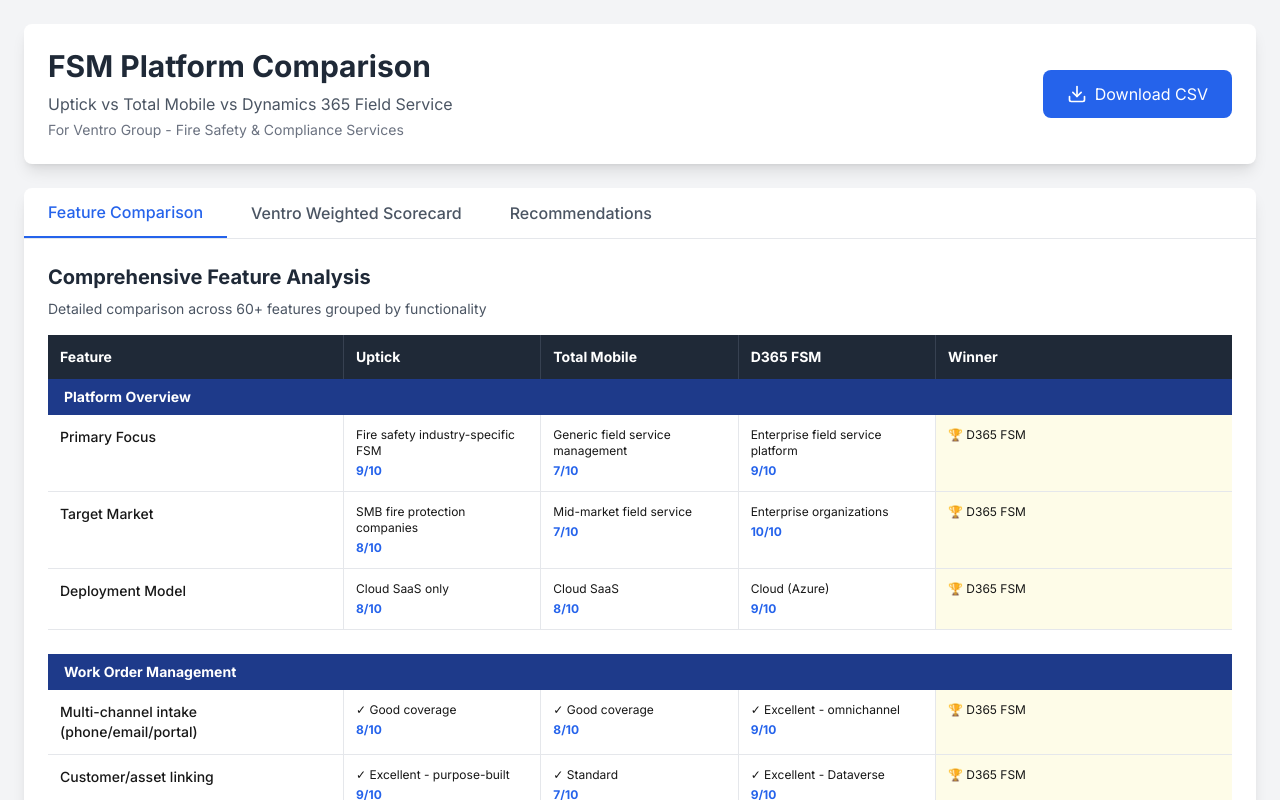
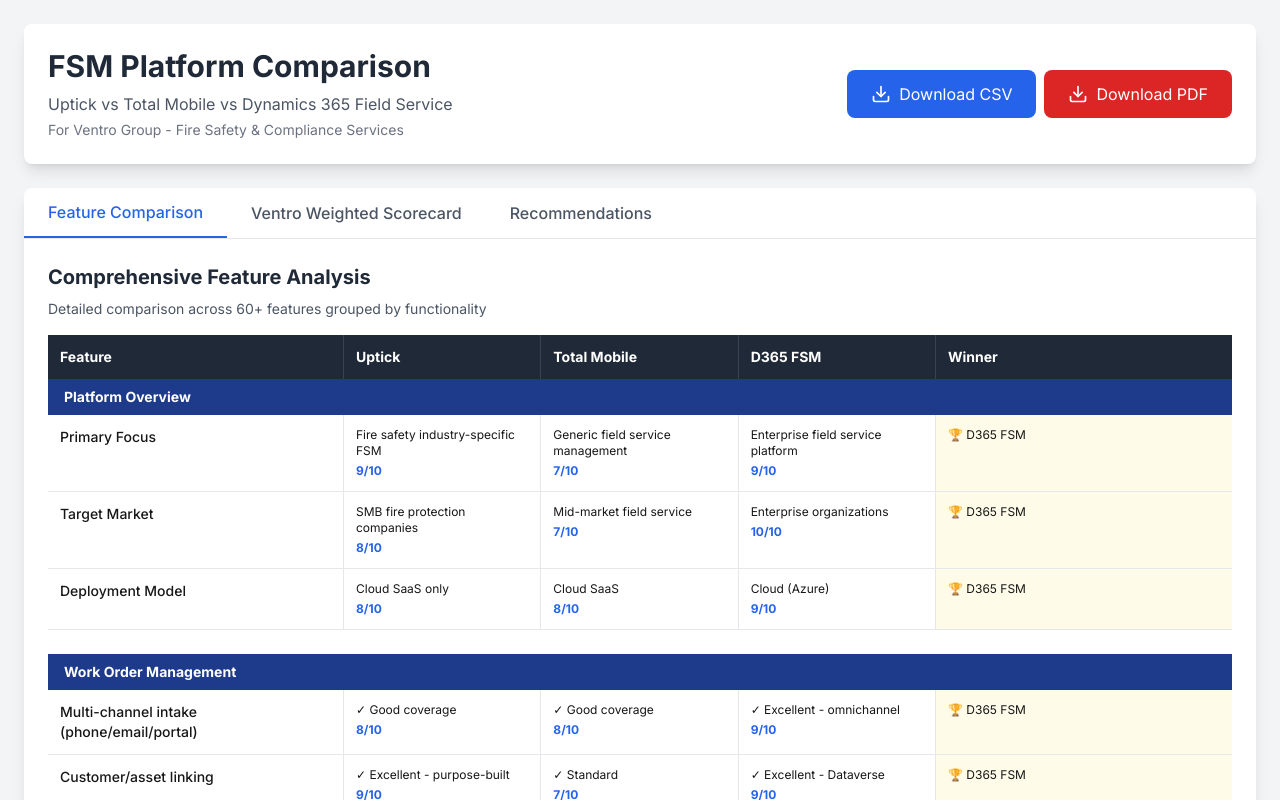
Before and after one commit to realavalanche/fsm, a Next.js app: page / in a window 1280 px wide. Built offline with nearby package versions, Linux system fonts and the light colour scheme.

Commit message:
download feature added

```diff
--- a/src/app/page.tsx
+++ b/src/app/page.tsx
@@ -7,6 +7,7 @@
 
 const FSMComparison = () => {
   const [activeTab, setActiveTab] = useState("overview");
+  const [isDownloadingPDF, setIsDownloadingPDF] = useState(false);
 
   // Comprehensive comparison data
   const overviewData = [
@@ -615,7 +616,7 @@
       },
       {
         scenario: "Scenario 2: Uptick Interim → D365 (10-11 months)",
-        recommendation: "RECOMMENDED",
+        recommendation: "Recommended",
         reasoning:
           "Best of both worlds - immediate fire compliance + long-term enterprise platform. Uptick (Month 1-4) provides relief, D365 (Month 10-11) provides scale.",
       },
@@ -728,6 +729,44 @@
     URL.revokeObjectURL(url);
   };
 
+  const downloadPDF = async () => {
+    if (isDownloadingPDF) return; // Prevent multiple downloads
+
+    setIsDownloadingPDF(true);
+    try {
+      const response = await fetch('http://localhost:8000/generate-pdf', {
+        method: 'POST',
+        headers: {
+          'Content-Type': 'application/json',
+        },
+        body: JSON.stringify({
+          activeTab: activeTab,
+          timestamp: new Date().toISOString()
+        })
+      });
+
+      if (response.ok) {
+        const blob = await response.blob();
+        const url = window.URL.createObjectURL(blob);
+        const a = document.createElement('a');
+        a.href = url;
+        a.download = `FSM_Comparison_${new Date().toISOString().split('T')[0]}.pdf`;
+        document.body.appendChild(a);
+        a.click();
+        document.body.removeChild(a);
+        window.URL.revokeObjectURL(url);
+      } else {
+        console.error('Failed to generate PDF:', response.statusText);
+        alert('Failed to generate PDF. Please make sure the PDF service is running at http://localhost:8000');
+      }
+    } catch (error) {
+      console.error('Error generating PDF:', error);
+      alert('Error connecting to PDF service. Please make sure it is running at http://localhost:8000');
+    } finally {
+      setIsDownloadingPDF(false);
+    }
+  };
+
   const CategorySection = ({ category, features }) => (
     <div className="mb-6">
       <div className="bg-blue-900 text-white px-4 py-2 font-bold text-sm">
@@ -797,6 +836,7 @@
                 For Ventro Group - Fire Safety & Compliance Services
               </p>
             </div>
+            <div className="flex gap-2">
               <button
                 onClick={downloadCSV}
                 className="bg-blue-600 hover:bg-blue-700 text-white px-6 py-3 rounded-lg flex items-center gap-2 transition-colors"
@@ -804,6 +844,28 @@
                 <Download size={20} />
                 Download CSV
               </button>
+              <button
+                onClick={downloadPDF}
+                disabled={isDownloadingPDF}
+                className={`${
+                  isDownloadingPDF
+                    ? 'bg-red-400 cursor-not-allowed'
+                    : 'bg-red-600 hover:bg-red-700'
+                } text-white px-6 py-3 rounded-lg flex items-center gap-2 transition-colors`}
+              >
+                {isDownloadingPDF ? (
+                  <>
+                    <div className="animate-spin rounded-full h-5 w-5 border-2 border-white border-t-transparent"></div>
+                    <span>Generating PDF...</span>
+                  </>
+                ) : (
+                  <>
+                    <Download size={20} />
+                    Download PDF
+                  </>
+                )}
+              </button>
+            </div>
           </div>
         </div>
 
@@ -988,7 +1050,7 @@
                       <div className="font-bold mb-1">Strengths:</div>
                       <div>• Middle ground</div>
                       <div>• No clear differentiator</div>
-                      <div>• Not recommended</div>
+                      <div>• Not Recommended</div>
                     </div>
                   </div>
 
@@ -1056,7 +1118,7 @@
                     <div
                       key={idx}
                       className={`border-2 rounded-lg p-6 ${
-                        rec.recommendation === "RECOMMENDED"
+                        rec.recommendation === "Recommended"
                           ? "bg-green-50 border-green-500"
                           : rec.recommendation === "Not Competitive"
                           ? "bg-red-50 border-red-300"
@@ -1069,7 +1131,7 @@
                         </h3>
                         <span
                           className={`px-4 py-1 rounded-full text-sm font-bold ${
-                            rec.recommendation === "RECOMMENDED"
+                            rec.recommendation === "Recommended"
                               ? "bg-green-600 text-white"
                               : rec.recommendation === "Not Competitive"
                               ? "bg-red-600 text-white"
```
Also changed, not shown: 1 other file (tests, documents, lock files or other folders). Lines whose indentation alone changed are shown as unchanged.
